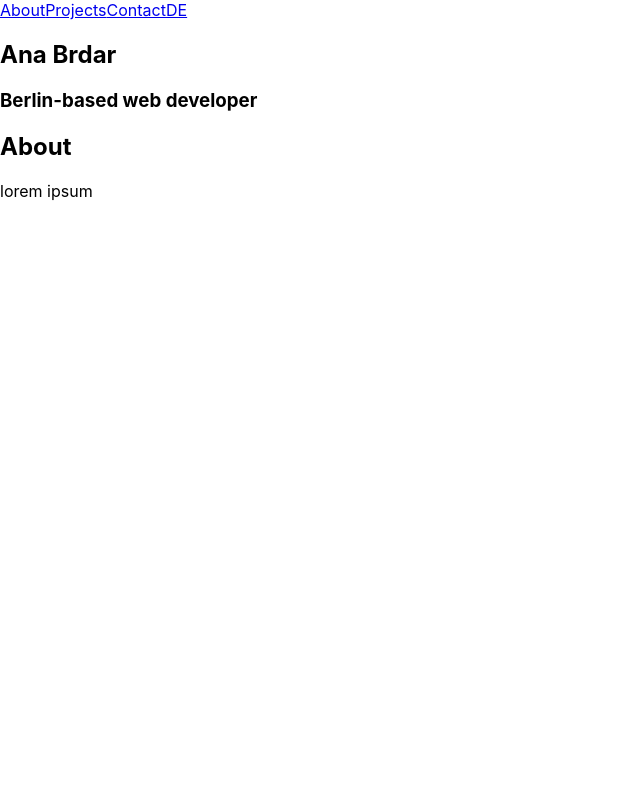
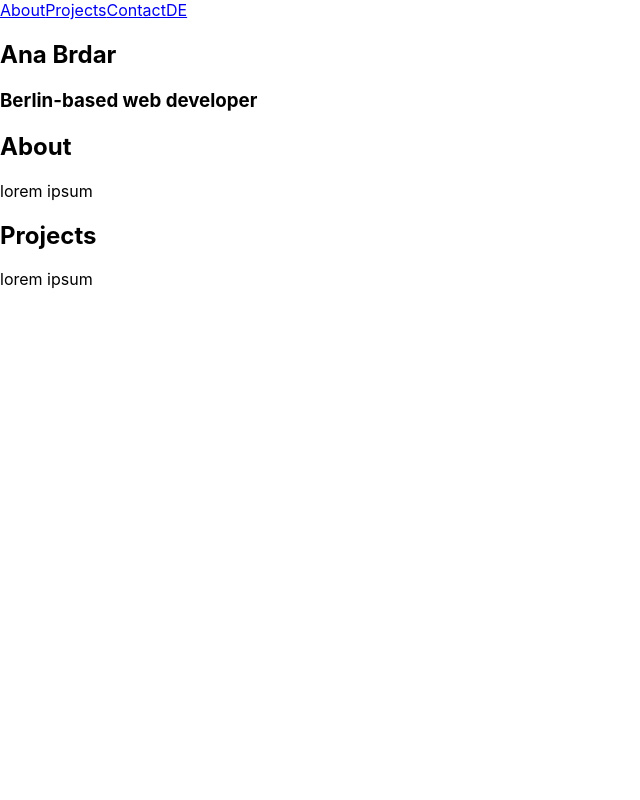
Before and after one commit to anabrd/portfolio, a React (Create React App) app: page / in a window 1280 px wide. Shown: the top 800 px of the page, without its empty margins (0-640 px from the left). Built offline with nearby package versions, Linux system fonts and the light colour scheme.

Commit message:
create separate sections, filter data

```diff
--- a/src/App.js
+++ b/src/App.js
@@ -3,13 +3,12 @@ import {
 } from "react-router-dom";
 import { useState } from 'react'
 import { Navbar } from './components/Navbar'
-import Section from './components/Section'
 import Landing from './components/Landing'
+import About from './components/About'
+import Projects from './components/Projects'
+import Contact from './components/Contact'
 
 function App() {
-
-  const [activeLang, setActiveLang] = useState("english");
-
   let dataEN = [
     {
       id: 1,
@@ -175,14 +174,18 @@ function App() {
     }
   ]
 
-  let sectionOutput = dataEN.map(sectionData => <Section id = {sectionData.title} sectionData = {sectionData} />)
+  const [activeLang, setActiveLang] = useState(dataEN);
+
+
 
   return (
     <Router>
       <Navbar data = {dataEN}/>
       <main>
         <Landing />
-        {sectionOutput}
+        <About data = {dataEN}/>
+        <Projects data = {dataEN}/>
+        <Contact data = {dataEN}/>
       </main>
     </Router>
   );
--- /dev/null
+++ b/src/components/About.js
@@ -0,0 +1,14 @@
+function About(props) {
+
+    let content = props.data.filter(item => item.id == 1);
+    content = content[0];
+
+    return (
+        <section id = {content.title}>
+            <h2>{content.title}</h2>
+            <p>{content.description}</p>
+        </section>
+    )
+}
+
+export default About;
--- /dev/null
+++ b/src/components/Contact.js
@@ -0,0 +1,16 @@
+function Contact(props) {
+
+    let output = "CONTENT GOES HERE"
+
+    let content = props.data.filter(item => item.id == 3);
+    content = content[0];
+
+    return (
+        <section id = {content.title} style = {{height: "900px"}} >
+            <h2>{content.title}</h2>
+            <p>{content.description}</p>
+        </section>
+    )
+}
+
+export default Contact;
--- /dev/null
+++ b/src/components/Projects.js
@@ -0,0 +1,16 @@
+function Projects(props) {
+
+    let output = "CONTENT GOES HERE"
+
+    let content = props.data.filter(item => item.id == 2);
+    content = content[0];
+
+    return (
+        <section id = {content.title} style = {{height: "900px"}} >
+            <h2>{content.title}</h2>
+            <p>{content.description}</p>
+        </section>
+    )
+}
+
+export default Projects;
--- a/src/components/Section.js
+++ /dev/null
@@ -1,15 +0,0 @@
-function Section(props) {
-
-    let output = "CONTENT GOES HERE"
-
-    let content = props.sectionData;
-
-    return (
-        <section style = {{height: "900px"}} >
-            <h2>{props.sectionData.title}</h2>
-            <p>{props.sectionData.description}</p>
-        </section>
-    )
-}
-
-export default Section;
```
